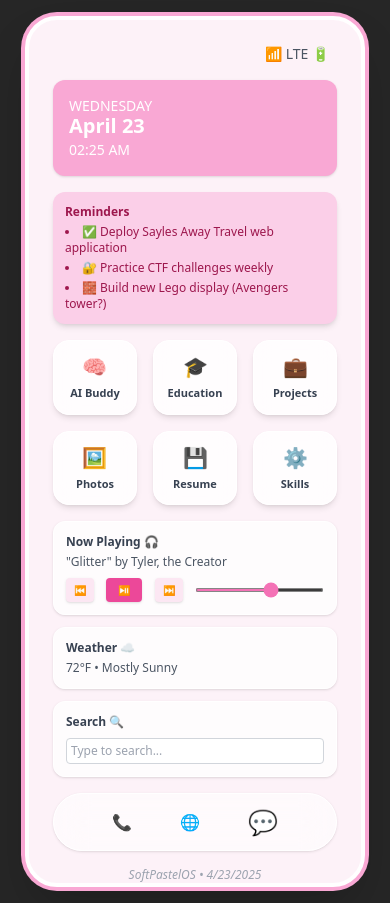
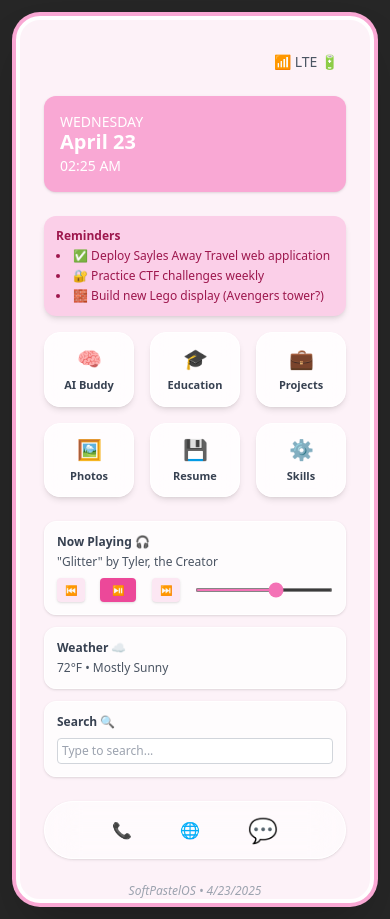
Before and after one commit to Sanaia101/My-Portfolio, a React (Create React App) app in the folder my-portfolio-final-forked/: page / in a window 390 px wide. Built offline with nearby package versions, Linux system fonts and the light colour scheme.

Commit message:
Update AppMobile.tsx

```diff
--- a/my-portfolio-final-forked/src/AppMobile.tsx
+++ b/my-portfolio-final-forked/src/AppMobile.tsx
@@ -150,7 +150,7 @@ const AppMobile: React.FC = () => {
 
   return (
     <div className="min-h-screen bg-neutral-800 flex items-center justify-center p-4 font-sans overflow-y-scroll snap-y snap-mandatory scroll-smooth">
-      <div className="w-full max-w-[95%] md:max-w-[700px] bg-pink-50 snap-start rounded-[2rem] border-4 border-white ring-4 ring-pink-300 shadow-2xl flex flex-col items-center px-6 pt-6 space-y-4">
+      <div className="w-full max-w-[95vw] md:max-w-[820px] bg-pink-50 snap-start rounded-3xl border-4 border-white ring-4 ring-pink-300 shadow-2xl flex flex-col items-center px-6 pt-8 space-y-6 transition-all duration-500">
         <div className="text-sm text-gray-600 w-full flex justify-end px-2">
           <span>📶 LTE 🔋</span>
         </div>
```
